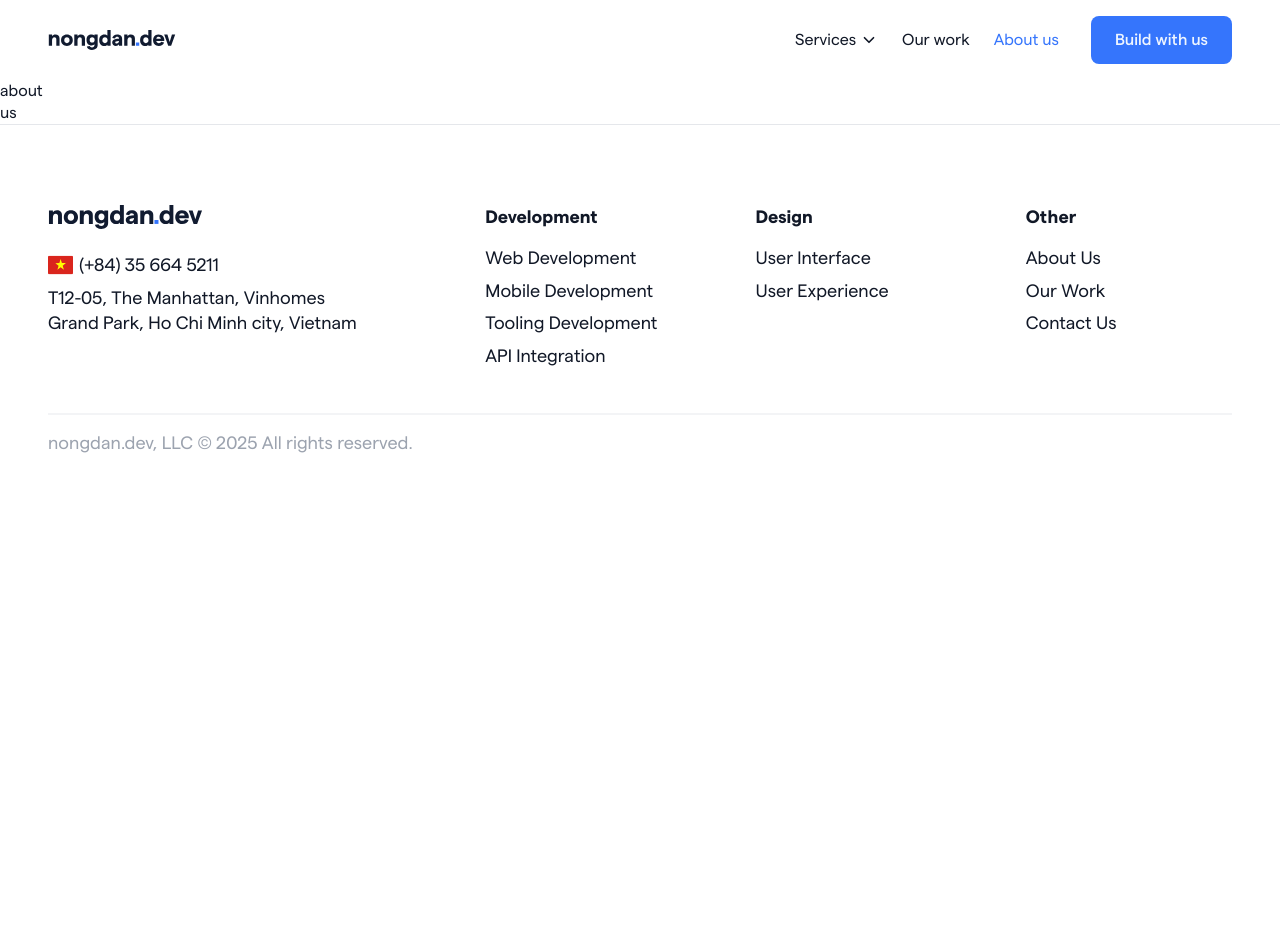
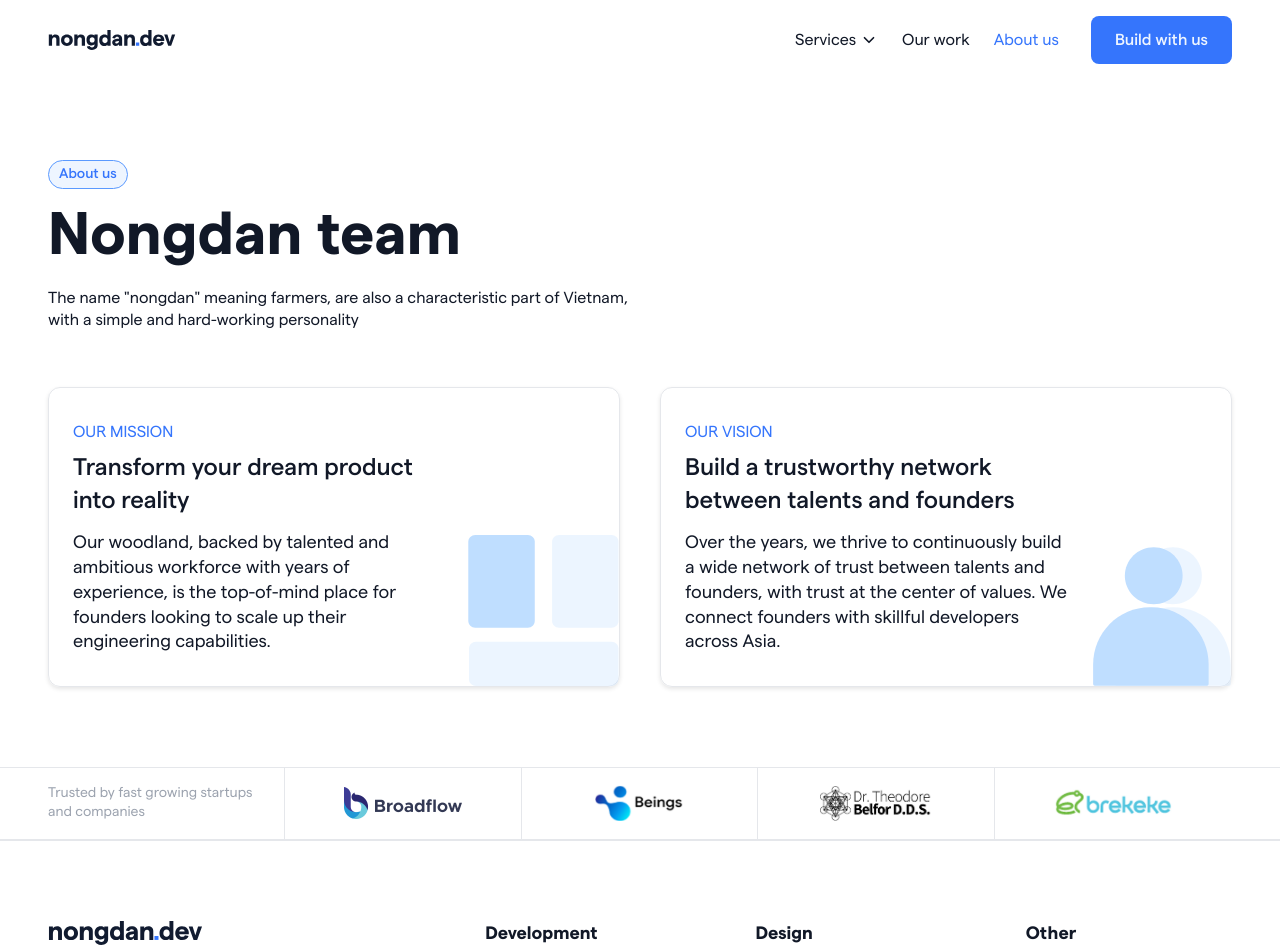
Before and after one commit to nongdan-dev/website, a React (Vite) app: page /about-us in a window 1280 px wide. Shown: the top 952 px of the page. Before the commit the page ends 800 px from the top, so only its background shows below. Built offline with nearby package versions, Linux system fonts and the light colour scheme.

Commit message:
section1 AboutUs

```diff
--- /dev/null
+++ b/src/pages/AboutUs/Clients.tsx
@@ -0,0 +1,38 @@
+import Beings from '@/assets/images/client-logos/beings.png'
+import Brekeke from '@/assets/images/client-logos/brekeke.png'
+import Broadflow from '@/assets/images/client-logos/broadflow.png'
+import Chimera from '@/assets/images/client-logos/chimera.png'
+import { LineBreak } from '@/components/ui'
+import { Section } from '@/components/widget'
+
+function Clients() {
+  return (
+    <Section className='col-full-width border-b border-t border-gray-200 py-0'>
+      <div className='col-content grid grid-cols-5'>
+        <div className='border-r border-gray-200 py-4'>
+          <Section.Title
+            children={({ titleId }) => (
+              <h2 id={titleId} className='text-sm text-gray-400'>
+                Trusted by fast growing startups <LineBreak /> and companies
+              </h2>
+            )}
+          />
+        </div>
+        <div className='place-content-center place-items-center border-r border-gray-200 py-4'>
+          <img src={Broadflow} alt='Broadflow' className='h-8' />
+        </div>
+        <div className='place-content-center place-items-center border-r border-gray-200 py-4'>
+          <img src={Beings} alt='Beings' className='h-9' />
+        </div>
+        <div className='place-content-center place-items-center border-r border-gray-200 py-4'>
+          <img src={Chimera} alt='Chimera' className='h-9' />
+        </div>
+        <div className='place-content-center place-items-center border-gray-200 py-4'>
+          <img src={Brekeke} alt='Brekeke' className='h-9' />
+        </div>
+      </div>
+    </Section>
+  )
+}
+
+export default Clients
--- /dev/null
+++ b/src/pages/AboutUs/Hero.tsx
@@ -0,0 +1,56 @@
+import Layout from '@/assets/svg/layout.svg'
+import Users from '@/assets/svg/users.svg'
+import { Section } from '@/components/widget'
+
+function Hero() {
+  return (
+    <Section>
+      <Section.SubTitle>About us</Section.SubTitle>
+      <Section.Title className=''>Nongdan team</Section.Title>
+      <p className='mt-4 w-[38rem] text-base font-normal'>
+        The name "nongdan" meaning farmers, are also a characteristic part of
+        Vietnam, with a simple and hard-working personality
+      </p>
+      <Section.Content className='grid grid-cols-2 gap-x-10'>
+        <div className='flex flex-row rounded-xl border border-gray-200 shadow-sm'>
+          <div className='px-6 py-8'>
+            <p className='text-base font-normal leading-6 text-primary-500'>
+              OUR MISSION
+            </p>
+            <h3 className='mb-3 mt-2 text-2xl font-medium'>
+              Transform your dream product into reality
+            </h3>
+            <p className='text-lg'>
+              Our woodland, backed by talented and ambitious workforce with
+              years of experience, is the top-of-mind place for founders looking
+              to scale up their engineering capabilities.
+            </p>
+          </div>
+          <div className='bottom-0 mt-24 hidden w-full items-end justify-end lg:flex'>
+            <img src={Layout} alt='' />
+          </div>
+        </div>
+        <div className='flex flex-row rounded-xl border border-gray-200 shadow-sm'>
+          <div className='px-6 py-8'>
+            <p className='text-base font-normal leading-6 text-primary-500'>
+              OUR VISION
+            </p>
+            <h3 className='mb-3 mt-2 text-2xl font-medium'>
+              Build a trustworthy network between talents and founders
+            </h3>
+            <p className='text-lg'>
+              Over the years, we thrive to continuously build a wide network of
+              trust between talents and founders, with trust at the center of
+              values. We connect founders with skillful developers across Asia.
+            </p>
+          </div>
+          <div className='bottom-0 mt-24 hidden w-full items-end justify-end lg:flex'>
+            <img src={Users} alt='' />
+          </div>
+        </div>
+      </Section.Content>
+    </Section>
+  )
+}
+
+export default Hero
--- a/src/pages/AboutUs/index.tsx
+++ b/src/pages/AboutUs/index.tsx
@@ -1,5 +1,15 @@
+import { Fragment } from 'react'
+
+import Clients from './Clients'
+import Hero from './Hero'
+
 function AboutUsPage() {
-  return <div>about us</div>
+  return (
+    <Fragment>
+      <Hero />
+      <Clients />
+    </Fragment>
+  )
 }
 
 export default AboutUsPage
```
Also changed, not shown: src/assets/svg/layout.svg (added), src/assets/svg/users.svg (added).
